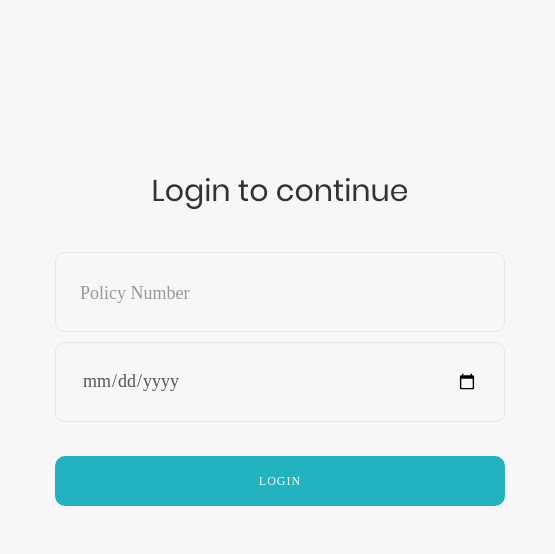
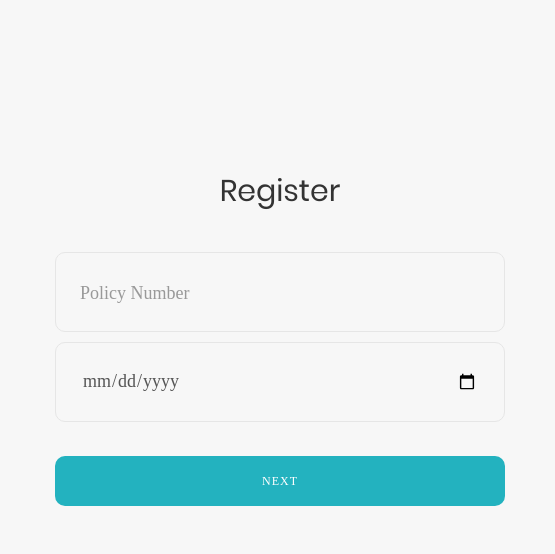
Before and after one commit to okers20/eskpr, a plain HTML site: page index.html in a window 1280 px wide. Shown: the top 554 px of the page, 0-555 px from the left. Drawn offline with Linux system fonts and the light colour scheme; a web font is replaced by a local one.

Commit message:
Update index.html

```diff
--- a/index.html
+++ b/index.html
@@ -41,7 +41,7 @@
       <div class="wrap-login100">
         <div class="login100-more" style="background-image: url('images/bg-06.png')"></div>
         <form class="login100-form validate-form">
-          <span class="login100-form-title p-b-43"> Login to continue </span>
+          <span class="login100-form-title p-b-43"> Register </span>
 
           <div class="wrap-input100 validate-input" data-validate="Policy is required">
             <input class="input100" type="text" name="policy" />
@@ -55,7 +55,7 @@
           </div>
           <br />
           <div class="container-login100-form-btn">
-            <button class="login100-form-btn">Login</button>
+            <button class="login100-form-btn">Next</button>
           </div>
           <div class="text-center p-t-46 p-b-20">
             <span class="txt2"> find us </span>
```
